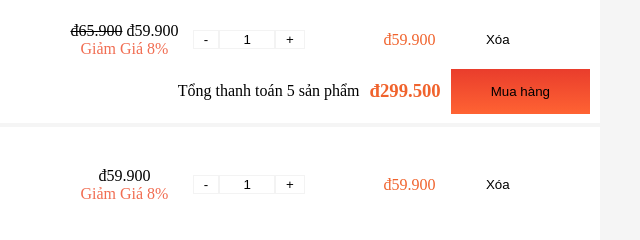
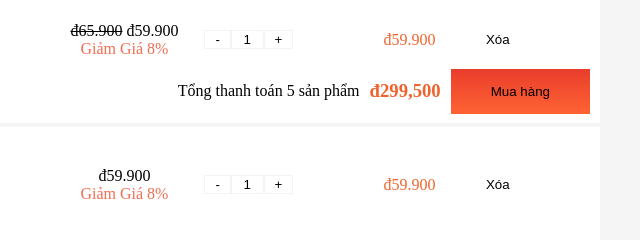
Before and after one commit to DangVinh2312/e-commerce-web, a plain HTML site: page views/cart.html in a window 1280 px wide. Shown: the part 677-917 px from the top of the page, 640-1280 px from the left. Drawn offline with Linux system fonts and the light colour scheme.

Commit message:
update cart

```diff
--- a/cart.js
+++ b/cart.js
@@ -1,8 +1,14 @@
+let quantity = 0;
+let totalPrice = null;
 const moneyFormatter = new Intl.NumberFormat();
 const cartProductBoxes = document.querySelectorAll('.cart__product--box');
 cartProductBoxes.forEach((cartProductBox => {
-    let quantity = 0;
-    let totalPrice = null;
+    decreaseProductQuantity(cartProductBox);
+    increaseProductQuantity(cartProductBox);
+    deleteProductFromCart(cartProductBox);
+}))
+
+function decreaseProductQuantity(cartProductBox) {
     const priceAfterSale = cartProductBox.querySelector('.cart-product__cost--after-sale').outerText;
     const priceAfterSaleNum = priceAfterSale.slice(1).replace(/\./g, '');
     const totalProductPrice = cartProductBox.querySelector('.product-box__handle--total-price');
@@ -17,8 +23,14 @@ cartProductBoxes.forEach((cartProductBox => {
         }
         totalPrice = `${Number(priceAfterSaleNum) * quantity}`;
         totalProductPrice.textContent = `đ${moneyFormatter.format(Number(totalPrice))}`;
+        getAllProductsTotalPrice();
     });
+}
 
+function increaseProductQuantity(cartProductBox) {
+    const priceAfterSale = cartProductBox.querySelector('.cart-product__cost--after-sale').outerText;
+    const priceAfterSaleNum = priceAfterSale.slice(1).replace(/\./g, '');
+    const totalProductPrice = cartProductBox.querySelector('.product-box__handle--total-price');
     const btnIncrease = cartProductBox.querySelector('.btn-increase');
     btnIncrease.addEventListener('click', () => {
         const productQuantity = cartProductBox.querySelector('.cart-product__quantity--num');
@@ -27,13 +39,27 @@ cartProductBoxes.forEach((cartProductBox => {
         productQuantity.value = quantity;
         totalPrice = `${Number(priceAfterSaleNum) * quantity}`;
         totalProductPrice.textContent = `đ${moneyFormatter.format(Number(totalPrice))}`;
+        getAllProductsTotalPrice();
     });
+}
 
+function deleteProductFromCart(cartProductBox) {
     const deleteBtn = cartProductBox.querySelector('.btn-delete');
     deleteBtn.addEventListener('click', () => {
         cartProductBox.remove();
     });
-}))
+    getAllProductsTotalPrice();
+}
+
+function getAllProductsTotalPrice() {
+    const totalProductsPrice = document.querySelectorAll('.product-box__handle--total-price');
+    const totalProductsPriceList = Array.from(totalProductsPrice);
+    const totalAllProductsPrice = document.querySelector('.cart-footer-handle__purchase--total');
+    let total = totalProductsPriceList.reduce((acc, cur) => {
+        return acc + Number(cur.outerText.slice(1).replace(/\./g, ''))
+    }, 0);
+    totalAllProductsPrice.textContent = `đ${moneyFormatter.format(Number(total))}`;
+}
 
 const deleteAll = document.querySelector('.btn__delete--all');
 deleteAll.addEventListener('click', deleteAllProductsFromCart);
--- a/public/css/style.css
+++ b/public/css/style.css
@@ -294,7 +294,7 @@ p {
 
 .cart-product__quantity--num {
     text-align: center;
-    width: 40%;
+    width: 2em;
     border: 1px solid #f3f3f3;
 }
 
```
